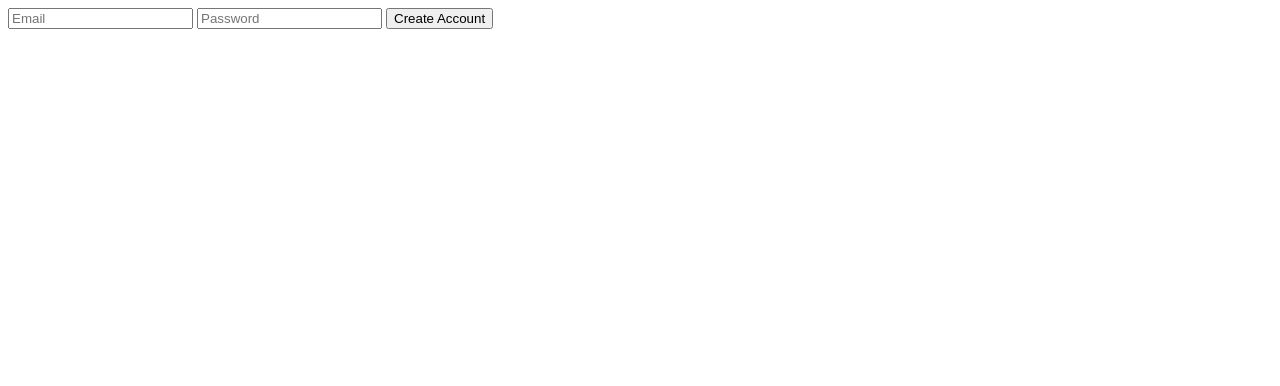
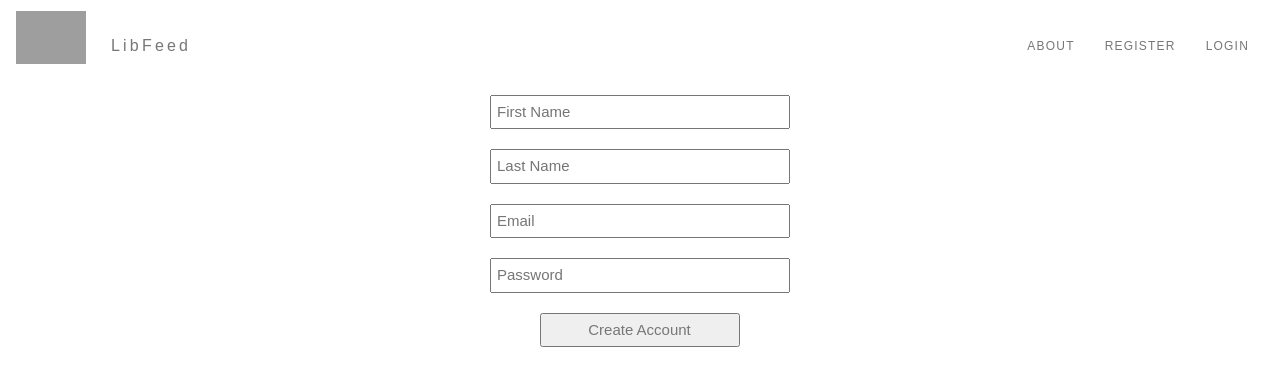
Before and after one commit to bopopescu/libfeed, a Flask app: template templates/register.html in a window 1280 px wide. Shown: the top 386 px of the page. Run offline with Flask 2, Linux system fonts and the light colour scheme; the template is opened without the code that fills it, so the values that code supplies are empty, except form fields; tables that the repository leaves empty hold one stand-in row (values such as "Sample post"); form fields are guessed from the names that the template uses; some libraries are stand-ins or nearby versions; grey boxes are pictures that could not be loaded.

Commit message:
update login register pages

```diff
--- a/static/dist/site.css
+++ b/static/dist/site.css
@@ -190,3 +190,20 @@ button, input, select, textarea {
     width: 300px;
     -webkit-font-smoothing: antialiased;
 }
+
+
+/************* LOGIN PAGE *************/
+
+.login {
+    text-align: center;
+}
+
+.form-button {
+    width: 200px;
+}
+
+/************* REGISTER PAGE *************/
+
+.register {
+    text-align: center;
+}
--- a/templates/register.html
+++ b/templates/register.html
@@ -1,7 +1,42 @@
-<form method="post">
+<!doctype html>
+<html lang="en">
+
+<head>
+  <meta charset="UTF-8">
+  <meta name="viewport" content="width=device-width, initial-scale=1.0">
+  <title>LibFeed</title>
+  <link rel="stylesheet" href="https://maxcdn.bootstrapcdn.com/bootstrap/3.3.6/css/bootstrap.min.css">
+  <link rel="stylesheet" href="https://maxcdn.bootstrapcdn.com/font-awesome/4.5.0/css/font-awesome.min.css">
+  <link rel="stylesheet" href="{{ url_for('static', filename='dist/site.css') }}">
+  <script src="https://code.jquery.com/jquery-2.2.2.min.js"></script>
+  <script src="https://maxcdn.bootstrapcdn.com/bootstrap/3.3.6/js/bootstrap.min.js"></script>
+</head>
+
+<body>
+  <nav class="navbar navbar-default">
+      <div class="container-fluid">
+          <div class="navbar-header">
+              <button type="button" class="navbar-toggle collapsed" data-toggle="collapse" data-target="#navbar-collapse" aria-expanded="false">
+                  <span class="sr-only">Toggle navigation</span>
+                  <span class="icon-bar"></span>
+                  <span class="icon-bar"></span>
+                  <span class="icon-bar"></span>
+              </button>
+              <img class="logo" src="https://pbs.twimg.com/profile_images/703869570/ARSlogoforWeb_400x400.jpg">
+              <a class="navbar-brand site-title" href="/">LibFeed</a>
+          </div>
+          <div class="collapse navbar-collapse" id="navbar-collapse">
+              <ul class="nav navbar-nav navbar-right">
+                  <li><a href="/about">About</a></li>
+                  <li><a href="/register">Register</a></li>
+                  <li><a href="/login">Login</a></li>
+              </ul>
+          </div>
+      </div>
+  </nav>
+<form class="register" method="post">
   {{ form.hidden_tag() }}
 
-  {# This bit of code displays a list of error messages if anything bad happens. #}
   {% with messages = get_flashed_messages() %}
     {% if messages %}
       <ul>
@@ -11,38 +46,18 @@
       </ul>
     {% endif %}
   {% endwith %}
+  {{ form.given_name(placeholder='First Name', required='true') }}
+  <br>
+  <br>
+  {{ form.surname(placeholder='Last Name', required='true') }}
+  <br>
+  <br>
+  {{ form.email(placeholder='Email', required='true', type='email') }}
+  <br>
+  <br>
+  {{ form.password(placeholder='Password', required='true', type='password') }}
+  <br>
+  <br>
 
-  {# This block of code renders the desired input boxes for registering users.  #}
-  {% if config['STORMPATH_ENABLE_USERNAME'] %}
-    {% if config['STORMPATH_REQUIRE_USERNAME'] %}
-      {{ form.username(placeholder='Username', required='true') }}
-    {% else %}
-      {{ form.username(placeholder='Username') }}
-    {% endif %}
-  {% endif %}
-  {% if config['STORMPATH_ENABLE_GIVEN_NAME'] %}
-    {% if config['STORMPATH_REQUIRE_GIVEN_NAME'] %}
-      {{ form.given_name(placeholder='First Name', required='true') }}
-    {% else %}
-      {{ form.given_name(placeholder='First Name') }}
-    {% endif %}
-  {% endif %}
-  {% if config['STORMPATH_ENABLE_MIDDLE_NAME'] %}
-    {% if config['STORMPATH_REQUIRE_MIDDLE_NAME'] %}
-      {{ form.middle_name(placeholder='Middle Name', required='true') }}
-    {% else %}
-      {{ form.middle_name(placeholder='Middle Name') }}
-    {% endif %}
-  {% endif %}
-  {% if config['STORMPATH_ENABLE_SURNAME'] %}
-    {% if config['STORMPATH_REQUIRE_SURNAME'] %}
-      {{ form.surname(placeholder='Last Name', required='true') }}
-    {% else %}
-      {{ form.surname(placeholder='Last Name') }}
-    {% endif %}
-  {% endif %}
-  {{ form.email(placeholder='Email', required='true', type='email') }}
-  {{ form.password(placeholder='Password', required='true', type='password') }}
-
-  <button type="submit">Create Account</button>
+  <button class="form-button" type="submit">Create Account</button>
 </form>
```
Also changed, not shown: templates/login.html (+41 -8 lines).
